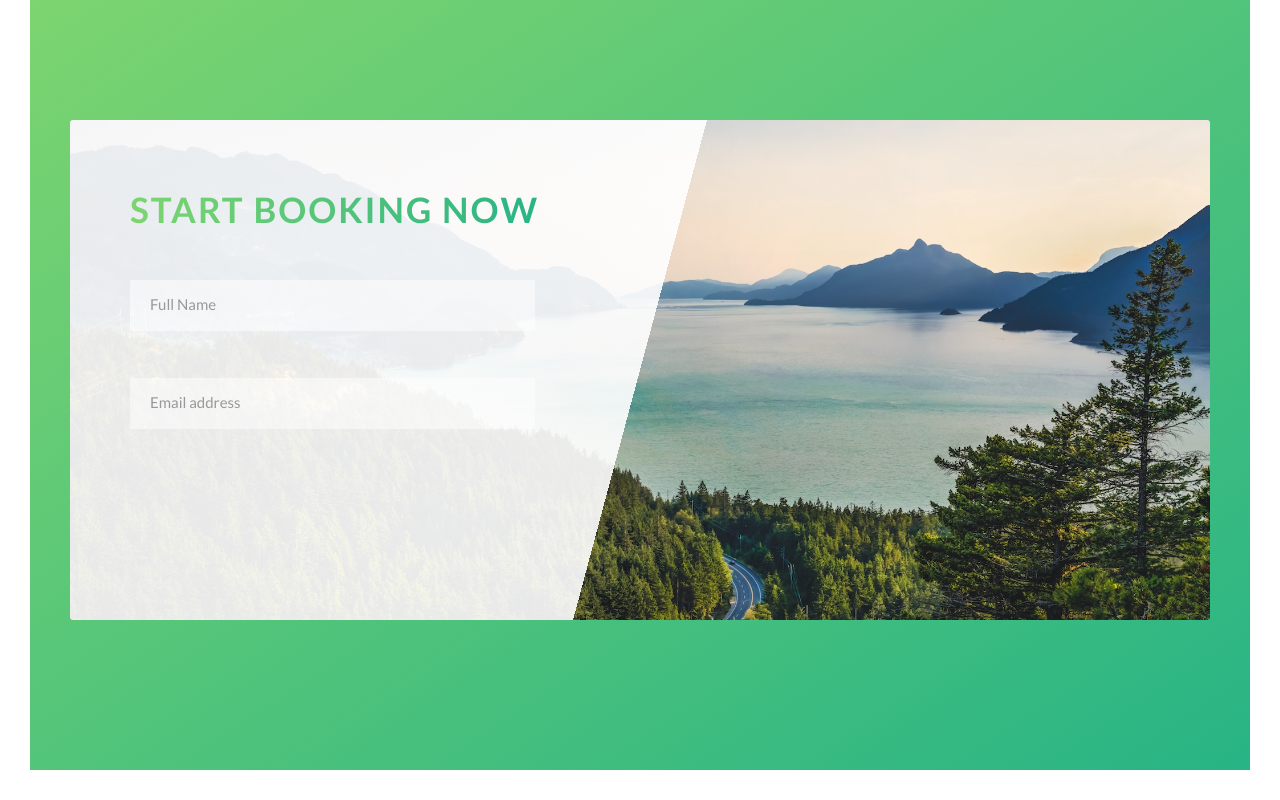
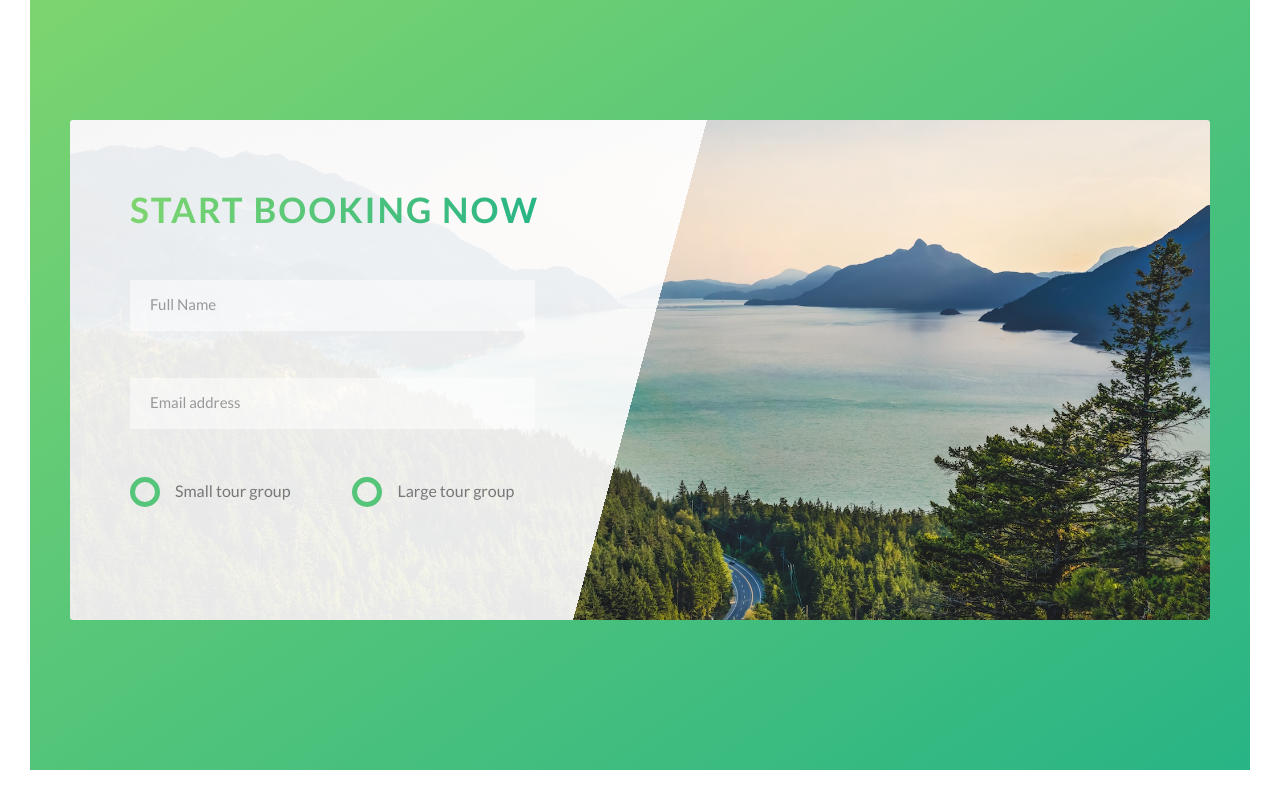
Before and after one commit to coryholley/AdvancedCSSAndSASS, a website: page Natours/index.html in a window 1280 px wide. Shown: the part 4557-5357 px from the top of the page. Drawn offline with Linux system fonts and the light colour scheme; files that its build step writes are made by us from their sources; files whose address does not match are found by name.

Commit message:
Feat: Made a custom radio button and hid default button

```diff
--- a/Natours/index.html
+++ b/Natours/index.html
@@ -275,6 +275,21 @@
                             <input type="email" class="form__input" placeholder="Email address" id="email" required>
                             <label for="email" class="form__label">Email address</label>
                         </div>
+
+                        <div class="form__group">
+                            <div class="form__radio-group">
+                                <input type="radio" class="form__radio-input" id="small" name="size">
+                                <label for="small" class="form__radio-label">
+                                    <span class="form__radio-button"></span>
+                                    Small tour group</label>
+                            </div>
+                            <div class="form__radio-group">
+                                <input type="radio" class="form__radio-input" id="large" name="size">
+                                <label for="large" class="form__radio-label">
+                                    <span class="form__radio-button"></span>
+                                    Large tour group</label>
+                            </div>
+                        </div>
                     </form>
                 </div>
             </div>
--- a/Natours/sass/components/_form.scss
+++ b/Natours/sass/components/_form.scss
@@ -15,6 +15,7 @@
     border-bottom: 3px solid transparent;
     width: 90%;
     display: block;
+    transition: all .3s;
 
     &:focus {
       outline: none;
@@ -46,4 +47,52 @@
     visibility: hidden;
     transform: translateY(-4rem);
   }
+
+
+  &__radio-group {
+    width: 49%;
+    display: inline-block;
+  }
+
+  &__radio-input {
+    display: none;
+  }
+
+  &__radio-label {
+    font-size: $default-font-size;
+    cursor: pointer;
+    position: relative;
+    padding-left: 4.5rem;
+  }
+
+  &__radio-button {
+    height: 3rem;
+    width: 3rem;
+    border: 5px solid $color-primary;
+    border-radius: 50%;
+    display: inline-block;
+    position: absolute;
+    left: 0;
+    top: -.4rem;
+
+
+    &::after {
+      content: "";
+      display: block;
+      height: 1.3rem;
+      width: 1.3rem;
+      border-radius: 50%;
+      position: absolute;
+      top: 50%;
+      left: 50%;
+      transform: translate(-50%, -50%);
+      background-color: $color-primary;
+      opacity: 0;
+      transition: opacity .2s;
+    }
+  }
+
+  &__radio-input:checked ~ &__radio-label &__radio-button::after {
+      opacity: 1;
+  }
 }
```
Also changed, not shown: Natours/css/style.css.
